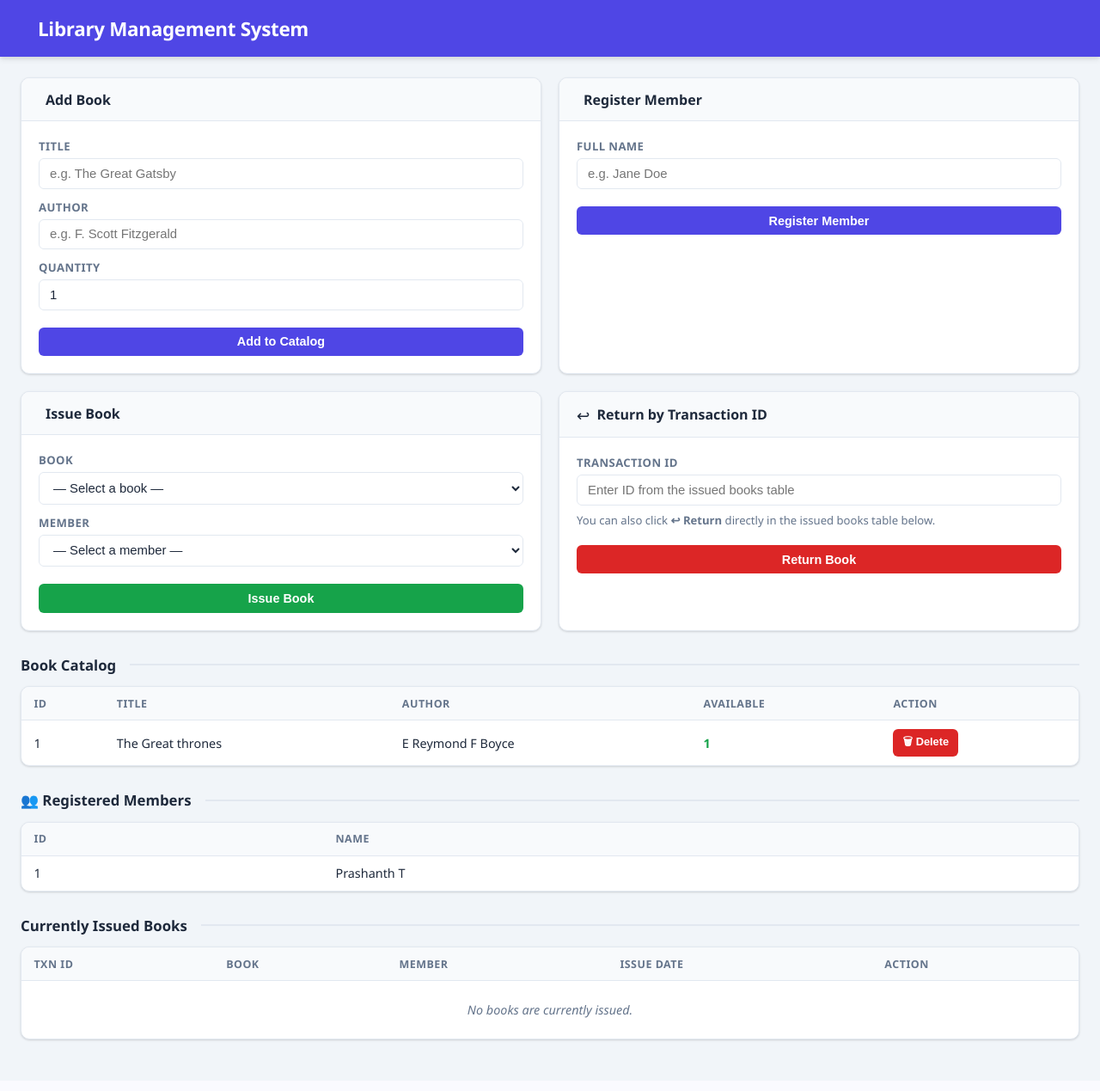
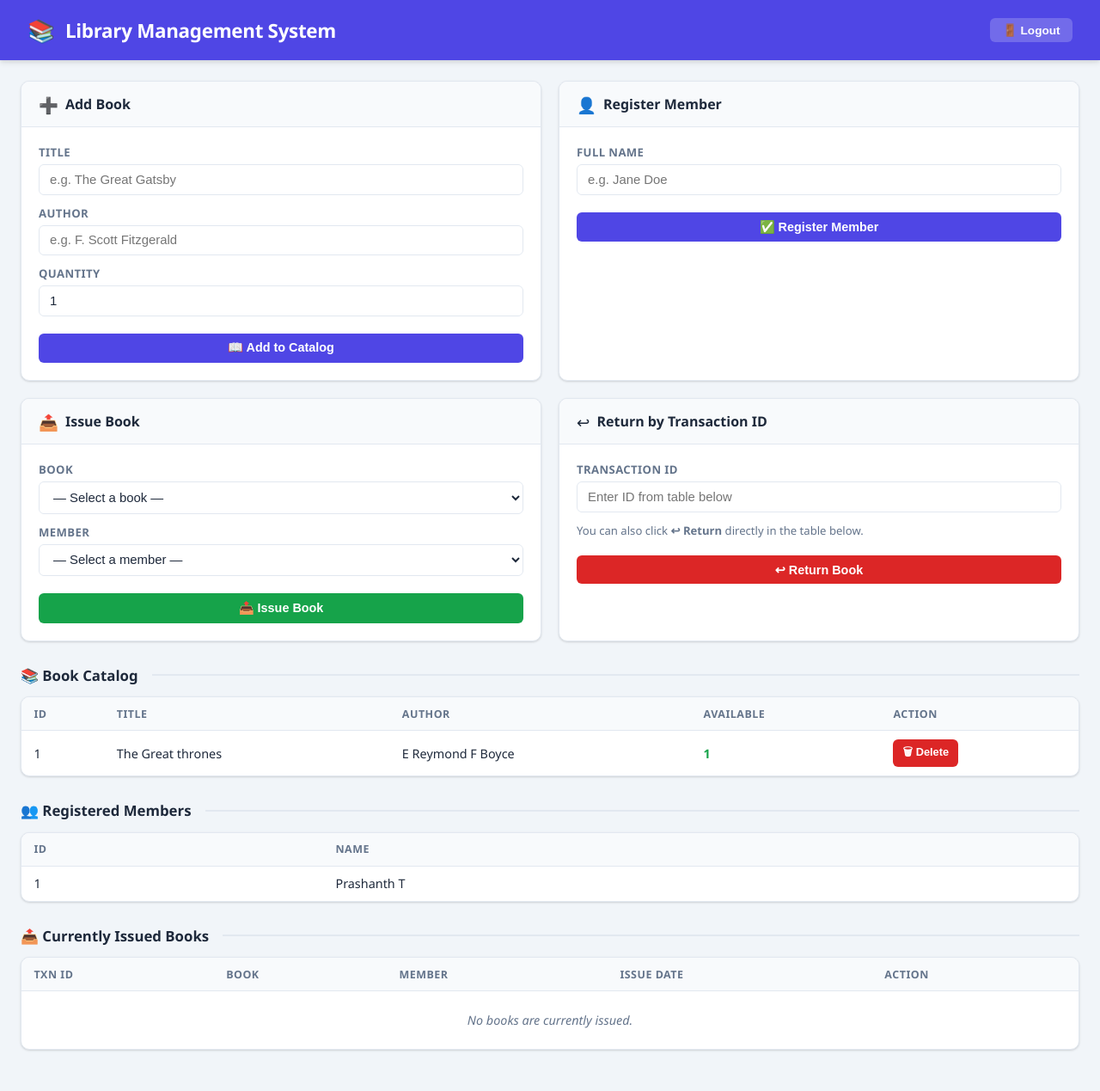
Before and after one commit to Prashanthcoder/Library-management-, a FastAPI app: page / in a window 1280 px wide. Shown: the whole page at 86% size. Before the commit the page ends 1211 px from the top, so only its background shows below. Run offline with FastAPI, Linux system fonts and the light colour scheme; data comes from the database, SQL or seed files in the repository; data that the repository does not hold is empty.

Commit message:
Added the login and signup structure

```diff
--- a/templates/index.html
+++ b/templates/index.html
@@ -1,85 +1,85 @@
 <!DOCTYPE html>
+<!--
+  templates/index.html
+  --------------------
+  MAIN DASHBOARD  (update the whole file)
+
+  PASTE LOCATION: library_system/templates/index.html  (replace the whole file)
+
+  Auth changes:
+    - Header now shows logged-in username + Logout button
+    - script.js redirects to /login if no token found
+-->
 <html lang="en">
-
 <head>
-    <meta charset="UTF-8" />
-    <meta name="viewport" content="width=device-width, initial-scale=1.0" />
+  <meta charset="UTF-8"/>
+  <meta name="viewport" content="width=device-width, initial-scale=1.0"/>
   <title>Library Management System</title>
-    <link rel="stylesheet" href="/static/style.css" />
+  <link rel="stylesheet" href="/static/style.css"/>
 </head>
-
 <body>
 
 <header>
-        <span></span>
+  <span>📚</span>
   <h1>Library Management System</h1>
+  <!-- Auth info injected by JS -->
+  <div style="margin-left:auto;display:flex;align-items:center;gap:1rem;">
+    <span id="user-display" style="font-size:.9rem;opacity:.85;"></span>
+    <button id="logout-btn" class="btn"
+      style="background:rgba(255,255,255,.2);color:#fff;font-size:.85rem;padding:.4rem .9rem;">
+      🚪 Logout
+    </button>
+  </div>
 </header>
 
 <div id="toast-container"></div>
 
 <div class="container">
 
-        <!-- ══════════════════════════════
-       ROW 1: Add Book + Register Member
-  ═══════════════════════════════════ -->
+  <!-- ROW 1: Add Book + Register Member -->
   <div class="grid-2">
 
-            <!-- Add Book -->
     <div class="card">
-                <div class="card-header">
-                    <span class="icon"></span>
-                    <h2>Add Book</h2>
-                </div>
+      <div class="card-header"><span class="icon">➕</span><h2>Add Book</h2></div>
       <div class="card-body">
         <form id="add-book-form" class="form-row">
           <div class="form-group">
             <label for="title">Title</label>
-                            <input id="title" name="title" type="text" placeholder="e.g. The Great Gatsby" required />
+            <input id="title" name="title" type="text" placeholder="e.g. The Great Gatsby" required/>
           </div>
           <div class="form-group">
             <label for="author">Author</label>
-                            <input id="author" name="author" type="text" placeholder="e.g. F. Scott Fitzgerald"
-                                required />
+            <input id="author" name="author" type="text" placeholder="e.g. F. Scott Fitzgerald" required/>
           </div>
           <div class="form-group">
             <label for="quantity">Quantity</label>
-                            <input id="quantity" name="quantity" type="number" min="1" value="1" required />
+            <input id="quantity" name="quantity" type="number" min="1" value="1" required/>
           </div>
-                        <button type="submit" class="btn btn-primary btn-full"> Add to Catalog</button>
+          <button type="submit" class="btn btn-primary btn-full">📖 Add to Catalog</button>
         </form>
       </div>
     </div>
 
-            <!-- Register Member -->
     <div class="card">
-                <div class="card-header">
-                    <span class="icon"></span>
-                    <h2>Register Member</h2>
-                </div>
+      <div class="card-header"><span class="icon">👤</span><h2>Register Member</h2></div>
       <div class="card-body">
         <form id="register-member-form" class="form-row">
           <div class="form-group">
             <label for="memberName">Full Name</label>
-                            <input id="memberName" name="memberName" type="text" placeholder="e.g. Jane Doe" required />
+            <input id="memberName" name="memberName" type="text" placeholder="e.g. Jane Doe" required/>
           </div>
-                        <button type="submit" class="btn btn-primary btn-full"> Register Member</button>
+          <button type="submit" class="btn btn-primary btn-full">✅ Register Member</button>
         </form>
       </div>
     </div>
 
-        </div><!-- /grid-2 -->
+  </div>
 
-        <!-- ══════════════════════════════
-       ROW 2: Issue Book + Return Book
-  ═══════════════════════════════════ -->
+  <!-- ROW 2: Issue + Return -->
   <div class="grid-2" style="margin-top:1.25rem;">
 
-            <!-- Issue Book -->
     <div class="card">
-                <div class="card-header">
-                    <span class="icon"></span>
-                    <h2>Issue Book</h2>
-                </div>
+      <div class="card-header"><span class="icon">📤</span><h2>Issue Book</h2></div>
       <div class="card-body">
         <form id="issue-book-form" class="form-row">
           <div class="form-group">
@@ -94,109 +94,71 @@
               <option value="">— Select a member —</option>
             </select>
           </div>
-                        <button type="submit" class="btn btn-success btn-full"> Issue Book</button>
+          <button type="submit" class="btn btn-success btn-full">📤 Issue Book</button>
         </form>
       </div>
     </div>
 
-            <!-- Return Book -->
     <div class="card">
-                <div class="card-header">
-                    <span class="icon">↩</span>
-                    <h2>Return by Transaction ID</h2>
-                </div>
+      <div class="card-header"><span class="icon">↩</span><h2>Return by Transaction ID</h2></div>
       <div class="card-body">
         <form id="return-book-form" class="form-row">
           <div class="form-group">
             <label for="returnTxnId">Transaction ID</label>
             <input id="returnTxnId" name="returnTxnId" type="number" min="1"
-                                placeholder="Enter ID from the issued books table" required />
+                   placeholder="Enter ID from table below" required/>
           </div>
-                        <p style="font-size:.82rem;color:var(--muted);margin-top:-.25rem;">
-                            You can also click <strong>↩ Return</strong> directly in the issued books table below.
+          <p style="font-size:.82rem;color:var(--muted);">
+            You can also click <strong>↩ Return</strong> directly in the table below.
           </p>
-                        <button type="submit" class="btn btn-danger btn-full"> Return Book</button>
+          <button type="submit" class="btn btn-danger btn-full">↩ Return Book</button>
         </form>
       </div>
     </div>
 
-        </div><!-- /grid-2 -->
+  </div>
 
-        <!-- ══════════════════════════════
-       BOOKS TABLE
-  ═══════════════════════════════════ -->
-        <h3 class="section-title"> Book Catalog</h3>
+  <!-- BOOKS TABLE -->
+  <h3 class="section-title">📚 Book Catalog</h3>
   <div class="card">
     <div class="table-wrap">
       <table>
-                    <thead>
-                        <tr>
-                            <th>ID</th>
-                            <th>Title</th>
-                            <th>Author</th>
-                            <th>Available</th>
-                            <th>Action</th>
-                        </tr>
-                    </thead>
+        <thead><tr><th>ID</th><th>Title</th><th>Author</th><th>Available</th><th>Action</th></tr></thead>
         <tbody id="books-tbody">
-                        <tr class="empty-row">
-                            <td colspan="5">Loading…</td>
-                        </tr>
+          <tr class="empty-row"><td colspan="5">Loading…</td></tr>
         </tbody>
       </table>
     </div>
   </div>
 
-        <!-- ══════════════════════════════
-       MEMBERS TABLE
-  ═══════════════════════════════════ -->
+  <!-- MEMBERS TABLE -->
   <h3 class="section-title">👥 Registered Members</h3>
   <div class="card">
     <div class="table-wrap">
       <table>
-                    <thead>
-                        <tr>
-                            <th>ID</th>
-                            <th>Name</th>
-                        </tr>
-                    </thead>
+        <thead><tr><th>ID</th><th>Name</th></tr></thead>
         <tbody id="members-tbody">
-                        <tr class="empty-row">
-                            <td colspan="2">Loading…</td>
-                        </tr>
+          <tr class="empty-row"><td colspan="2">Loading…</td></tr>
         </tbody>
       </table>
     </div>
   </div>
 
-        <!-- ══════════════════════════════
-       ISSUED BOOKS TABLE
-  ═══════════════════════════════════ -->
-        <h3 class="section-title"> Currently Issued Books</h3>
+  <!-- ISSUED BOOKS TABLE -->
+  <h3 class="section-title">📤 Currently Issued Books</h3>
   <div class="card">
     <div class="table-wrap">
       <table>
-                    <thead>
-                        <tr>
-                            <th>Txn ID</th>
-                            <th>Book</th>
-                            <th>Member</th>
-                            <th>Issue Date</th>
-                            <th>Action</th>
-                        </tr>
-                    </thead>
+        <thead><tr><th>Txn ID</th><th>Book</th><th>Member</th><th>Issue Date</th><th>Action</th></tr></thead>
         <tbody id="txns-tbody">
-                        <tr class="empty-row">
-                            <td colspan="5">Loading…</td>
-                        </tr>
+          <tr class="empty-row"><td colspan="5">Loading…</td></tr>
         </tbody>
       </table>
     </div>
   </div>
 
-    </div><!-- /container -->
+</div>
 
 <script src="/static/script.js"></script>
 </body>
-
 </html>
```
Lines whose indentation alone changed are shown as unchanged.
